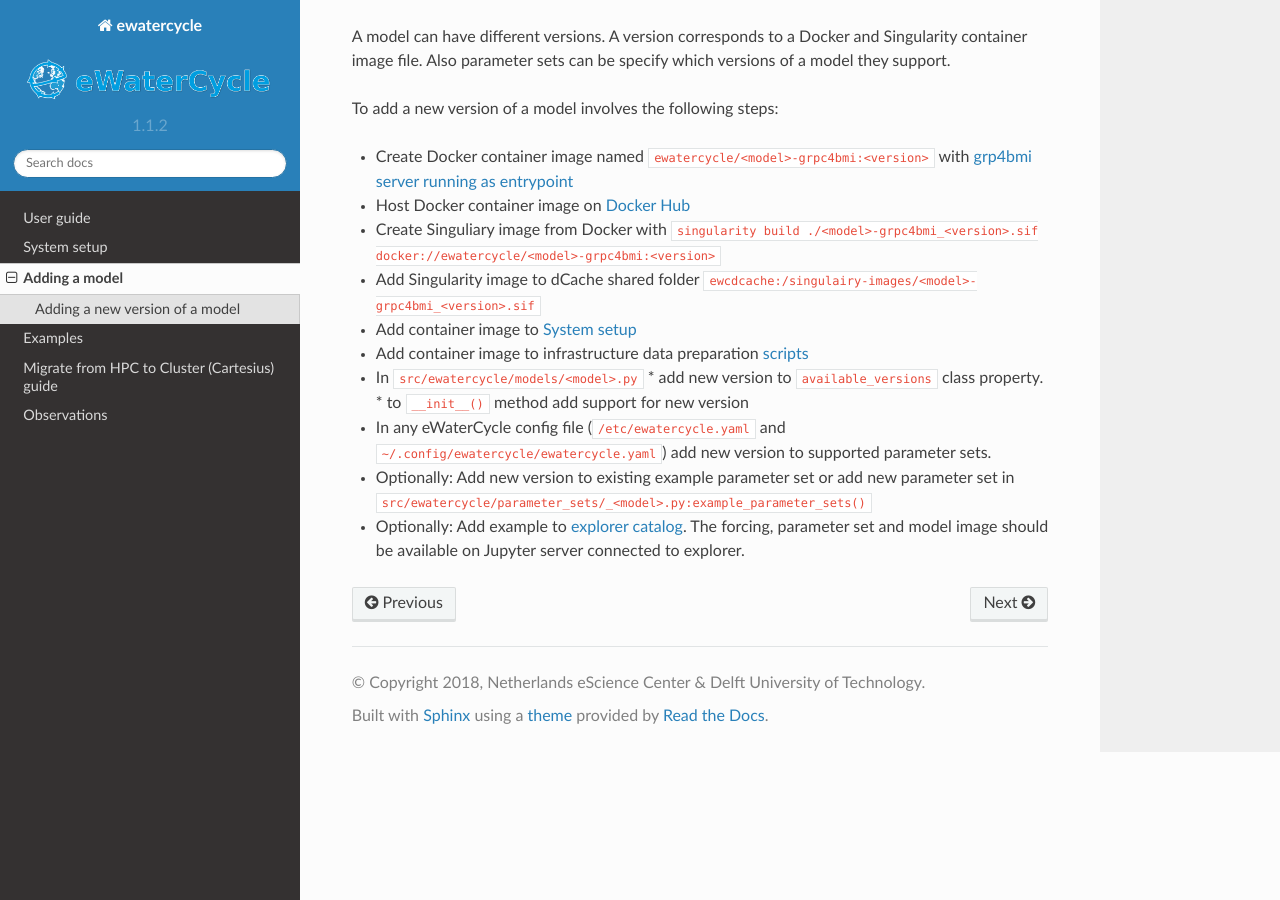
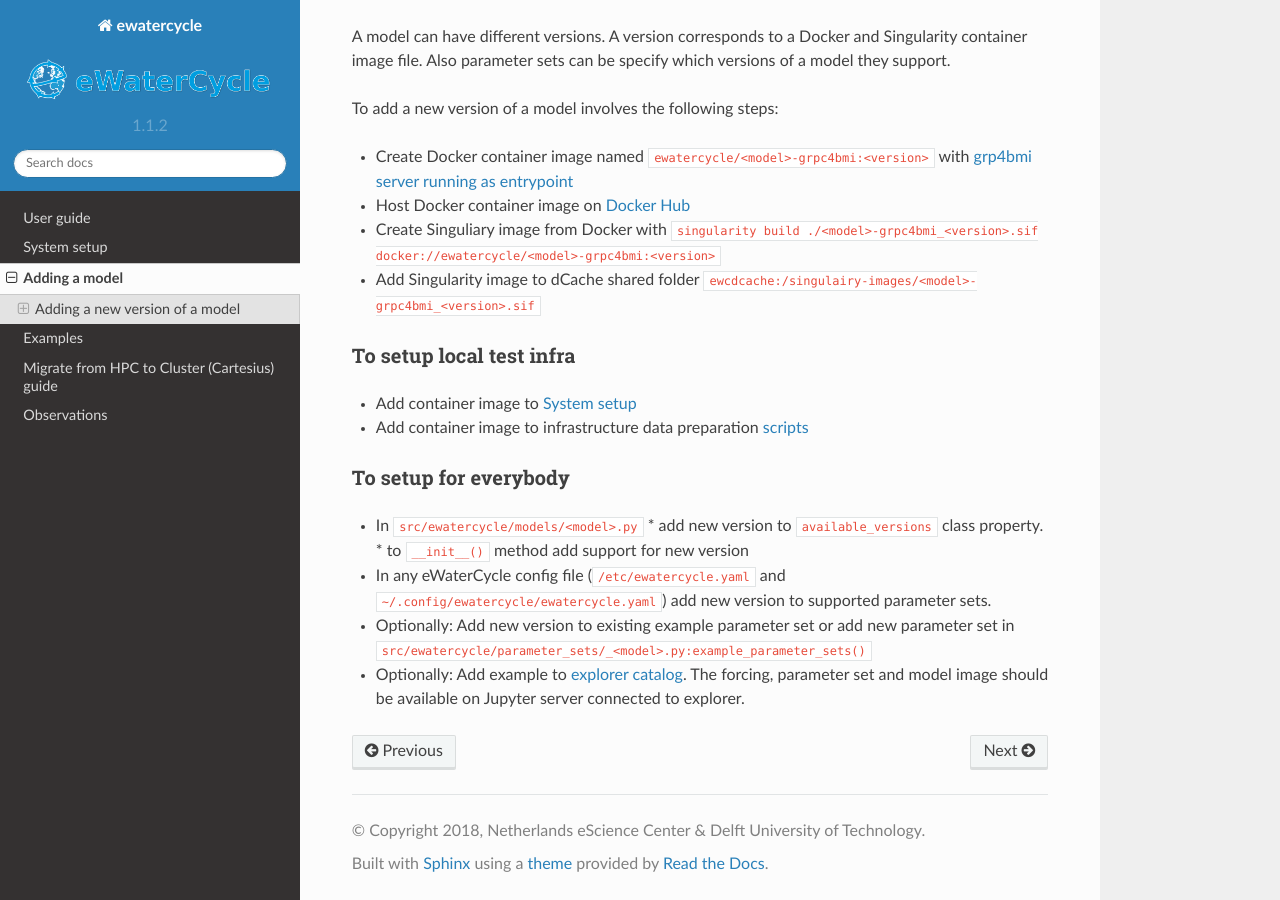
Before and after one commit to eWaterCycle/ewatercycle, a Sphinx documentation site: the page built from docs/adding_models.rst, in a window 1280 px wide and 900 px high, scrolled down 607 px. Built offline with Sphinx 7.4.7 and the Read the Docs theme 2.0.0, drawn with Linux system fonts in a browser that asks for light colours; pages that are not in the unit, such as notebooks, are missing from menus.

Commit message:
Update adding_models.rst

```diff
--- a/docs/adding_models.rst
+++ b/docs/adding_models.rst
@@ -30,13 +30,22 @@
 * Host Docker container image on `Docker Hub <https://hub.docker.com/u/ewatercycle>`_
 * Create Singuliary image from Docker with ``singularity build ./<model>-grpc4bmi_<version>.sif docker://ewatercycle/<model>-grpc4bmi:<version>``
 * Add Singularity image to dCache shared folder ``ewcdcache:/singulairy-images/<model>-grpc4bmi_<version>.sif``
+
+To setup local test infra
+~~~~~~~~~~~~~~~~~~~~~~~~~~
+
 * Add container image to :doc:`system_setup`
 * Add container image to infrastructure data preparation scripts_
+
+To setup for everybody
+~~~~~~~~~~~~~~~~~~~~~~
+
 * In ``src/ewatercycle/models/<model>.py``
   * add new version to ``available_versions`` class property.
   * to ``__init__()`` method add support for new version
 * In any eWaterCycle config file (``/etc/ewatercycle.yaml`` and ``~/.config/ewatercycle/ewatercycle.yaml``) add new version to supported parameter sets.
 * Optionally: Add new version to existing example parameter set or add new parameter set in ``src/ewatercycle/parameter_sets/_<model>.py:example_parameter_sets()``
+
 * Optionally: Add example to `explorer catalog <https://github.com/eWaterCycle/TerriaMap/blob/ewatercycle-v8/wwwroot/init/ewatercycle.json>`_. The forcing, parameter set and model image should be available on Jupyter server connected to explorer.
 
 .. _scripts: https://github.com/eWaterCycle/infra/tree/main/roles/prep_shared_data
```
